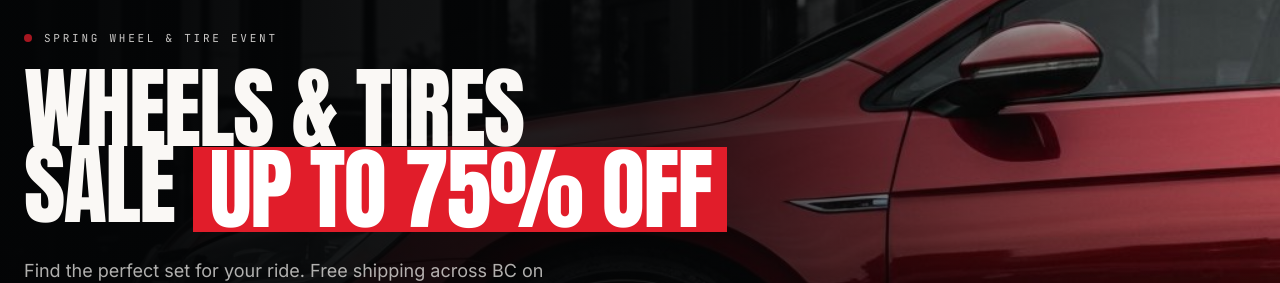
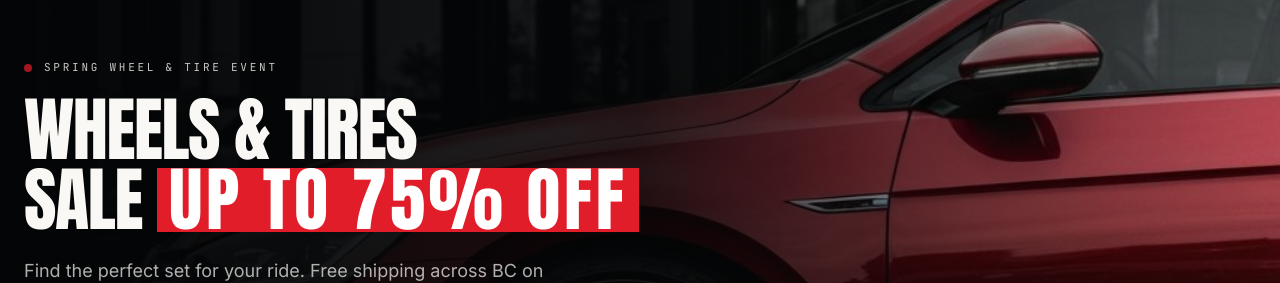
Before and after one commit to Luffy998899/f19-gp, a Next.js app: page / in a window 1280 px wide. Shown: the part 239-522 px from the top of the page. Built offline with nearby package versions, Linux system fonts and the light colour scheme; no server answers; the database is empty.

Commit message:
style: adjust headline typography for hero section\n\nImprove readability with better line spacing, tracking, and font size.

```diff
--- a/components/hero-section.tsx
+++ b/components/hero-section.tsx
@@ -42,12 +42,13 @@ export function HeroSection({ content }: HeroSectionProps) {
               Spring Wheel & Tire Event
             </span>
           </div>
-          <h1 className="font-display uppercase text-foreground leading-[0.9] tracking-tight text-[clamp(2.75rem,7vw,5.75rem)]">
-            Wheels & Tires
-            <br />
-            Sale{" "}
-            <span className="inline-flex items-center bg-primary text-primary-foreground px-4 py-1 align-middle">
-              Up to 75% Off
+          <h1 className="font-display uppercase text-foreground leading-[1.05] tracking-wide text-[clamp(2.25rem,5.5vw,4.5rem)]">
+            <span className="block">Wheels &amp; Tires</span>
+            <span className="block mt-2">
+              Sale{" "}
+              <span className="inline-block bg-primary text-primary-foreground px-3 py-0.5 tracking-wider">
+                Up to 75% Off
+              </span>
             </span>
           </h1>
           <p className="mt-6 max-w-xl text-base lg:text-lg text-foreground/70 leading-relaxed">
```
